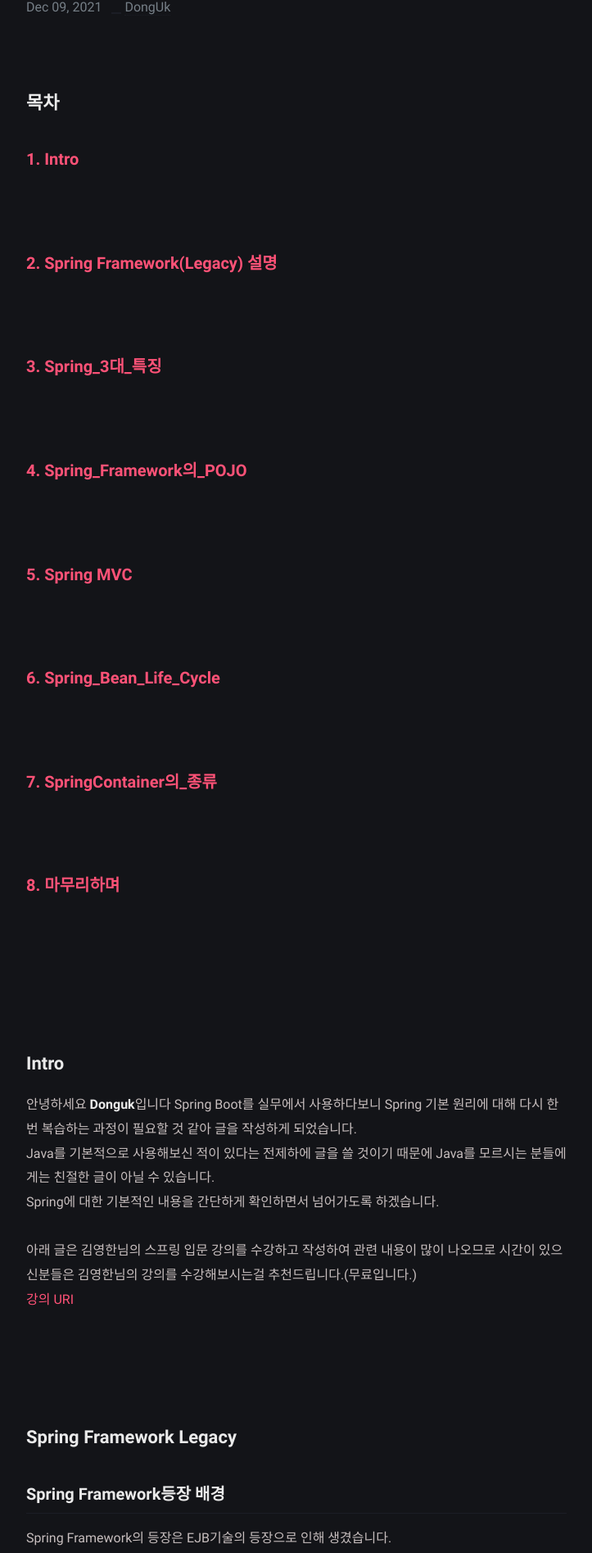
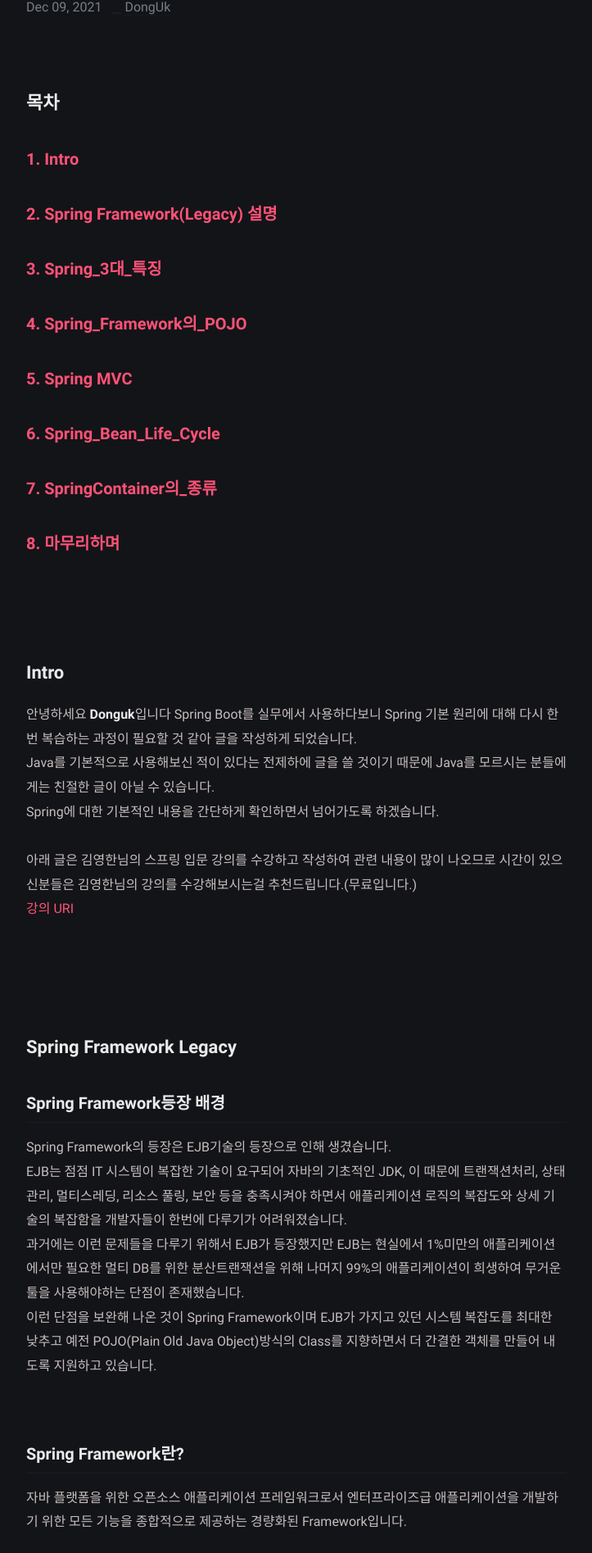
Before and after one commit to jd6186/jd6186.github.io, a Jekyll site: the page built from _posts/DongUk/2021-12-09-Spring_Framework_Legacy.md, in a window 1280 px wide. Shown: the part 302-2197 px from the top of the page at 82% size, without its empty margins (278-1001 px from the left). Built offline with Jekyll 4.4.1, drawn with Linux system fonts in a browser that asks for light colours; comment, search, counter and statistics services are not loaded.

Commit message:
목차 간격 조정

```diff
--- a/_posts/DongUk/2021-12-09-Spring_Framework_Legacy.md
+++ b/_posts/DongUk/2021-12-09-Spring_Framework_Legacy.md
@@ -7,21 +7,14 @@ author: "DongUk"
 
 ## 목차
 #### [1. Intro](#intro)
-<br/>
 #### [2. Spring Framework(Legacy) 설명](#spring-framework-legacy)
-<br/>
 #### [3. Spring_3대_특징](#spring-3대-특징)
-<br/>
 #### [4. Spring_Framework의_POJO](#spring-framework의-pojo)
-<br/>
 #### [5. Spring MVC](#spring-mvc)
-<br/>
 #### [6. Spring_Bean_Life_Cycle](#spring-bean-life-cycle)
-<br/>
 #### [7. SpringContainer의_종류](#spring-container의-종류)
-<br/>
 #### [8. 마무리하며](#마무리하며)
-<br/><br/><br/><br/>
+<br/><br/>
 
 ## Intro
 안녕하세요 **Donguk**입니다
```
